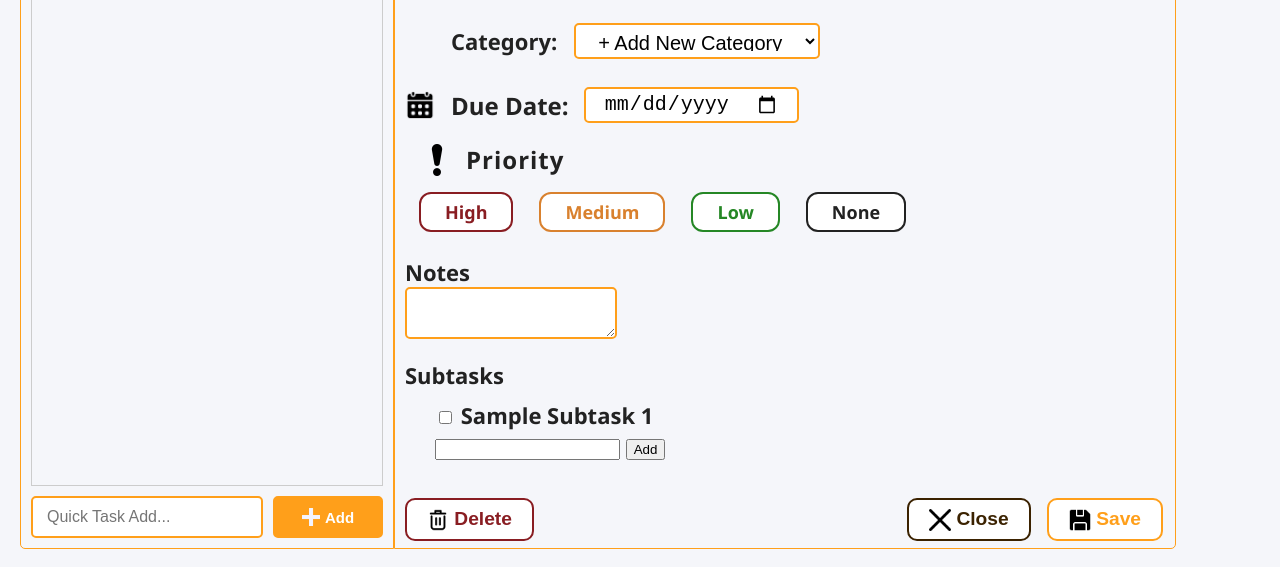
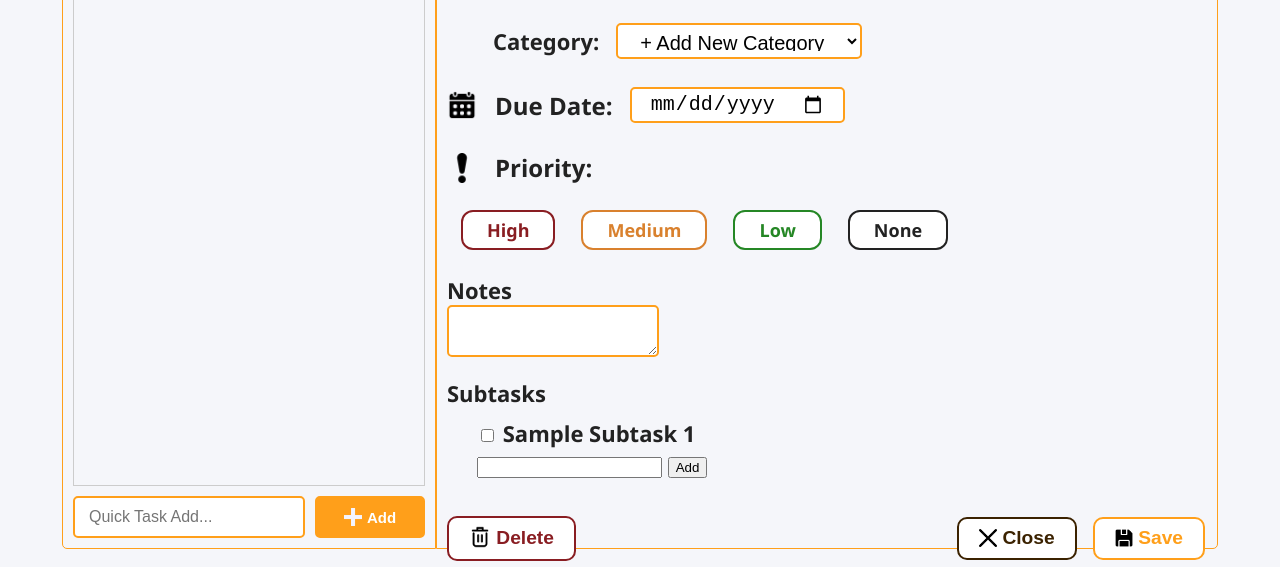
Before and after one commit to Ivy-Ding/todo-app, a plain HTML site: page index.html in a window 1280 px wide. Shown: the part 259-826 px from the top of the page. Drawn offline with Linux system fonts and the light colour scheme.

Commit message:
fixed layout issues + icons added by Tarun

```diff
--- a/index.html
+++ b/index.html
@@ -83,8 +83,11 @@
 						<input type="date" id="due-date" name="due-date" />
 					</label>
 
+					<label for="priority"
+						>Priority:
+					</label> <!-- moved this here because the form group was making it off-centre -->
+
 					<fieldset class="form-group">
-						<legend>Priority</legend>
 
 						<label>
 							<input type="radio" name="priority" value="3" />
--- a/style.css
+++ b/style.css
@@ -17,6 +17,7 @@ nav {
     width: 200px;
     border: none;
     padding-top: 20px;
+    margin-left: 264px;
 }
 
 nav button {
@@ -66,6 +67,7 @@ nav button::before {
 .page {
     height: 650px; /* total container height */
     display: flex;
+    justify-content: center;
     margin: 0 auto;
 }
 
@@ -301,14 +303,14 @@ label[for="category"] select {
 }
 
 
-
 label[for="due-date"] {
     display: flex;
     align-items: center;         /* vertical alignment */
     font-size: 24px;
     font-weight: bold;
-    gap: 10px;
+    gap: 12px;
     padding: auto;                /* space between logo and text */
+    margin-bottom: 18px;
 }
 
 label[for="due-date"]::before {
@@ -335,6 +337,26 @@ label[for="due-date"] input {
     background: #fff;
 }
 
+label[for="priority"] {
+    display: flex;
+    align-items: center;         /* vertical alignment */
+    font-size: 24px;
+    font-weight: bold;
+    gap: 12px;
+    padding: auto;                /* space between logo and text */
+}
+
+label[for="priority"]::before {
+    content: "";
+    display: inline-block;
+    width: 30px;                 /* icon size */
+    height: 30px;
+    background-image: url('Logo/danger.png'); /* your icon path */
+    background-size: contain;
+    background-repeat: no-repeat;
+    margin-right: 6px;
+}
+
 .form-group {
     display: flex;
     flex-direction: row;
@@ -342,30 +364,6 @@ label[for="due-date"] input {
     gap: 16px;
     margin-top: 10px;
     border: none;
-}
-
-.form-group legend {
-    display: flex;
-    align-items: center;
-    font-size: 24px;
-    font-weight: bold;
-    margin-right: 20px;
-    margin-bottom: 10px;
-    letter-spacing: 1px;
-    /* Add an icon with ::before */
-    position: relative;
-}
-
-.form-group legend::before {
-    content: "";
-    display: inline-block;
-    width: 32px;
-    height: 32px;
-    background-image: url('Logo/danger.png'); /* replace with your exclamation icon path */
-    background-repeat: no-repeat;
-    background-size: contain;
-    margin-right: 13px;
-    vertical-align: middle;
 }
 
 .form-group label {
@@ -519,6 +517,7 @@ label[for="subtasks"] ul {
     background-size: contain;
     background-image: url(Logo/delete.png);
     vertical-align: middle;
+    margin-bottom: 3px;
 
 }
 
@@ -535,10 +534,11 @@ label[for="subtasks"] ul {
 #close-details::before, #save-task::before {
     content: "";
     display: inline-block;
-    width: 22px;
-    height: 22px;
+    width: 18px;
+    height: 18px;
     background-size: contain;
     vertical-align: middle;
+    margin-bottom: 3px;
 }
 #close-details::before {
     background-image: url(Logo/close.png);
```
